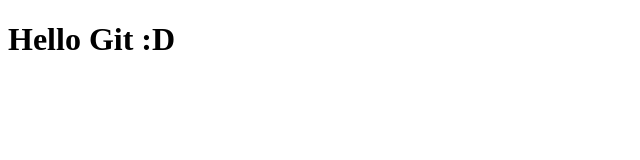
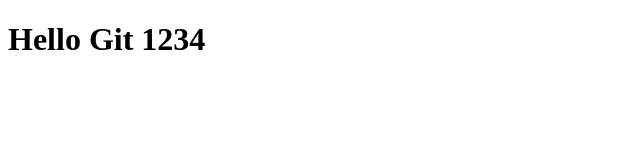
Before and after one commit to sanntw/git-1, a plain HTML site: page index.html in a window 1280 px wide. Shown: the full height of the page, 0-640 px from the left. Drawn offline with Linux system fonts and the light colour scheme.

Commit message:
update index

```diff
--- a/index.html
+++ b/index.html
@@ -6,6 +6,6 @@
     <title>Document</title>
 </head>
 <body>
-    <h1>Hello Git :D</h1>
+    <h1>Hello Git 1234</h1>
 </body>
 </html>
```
